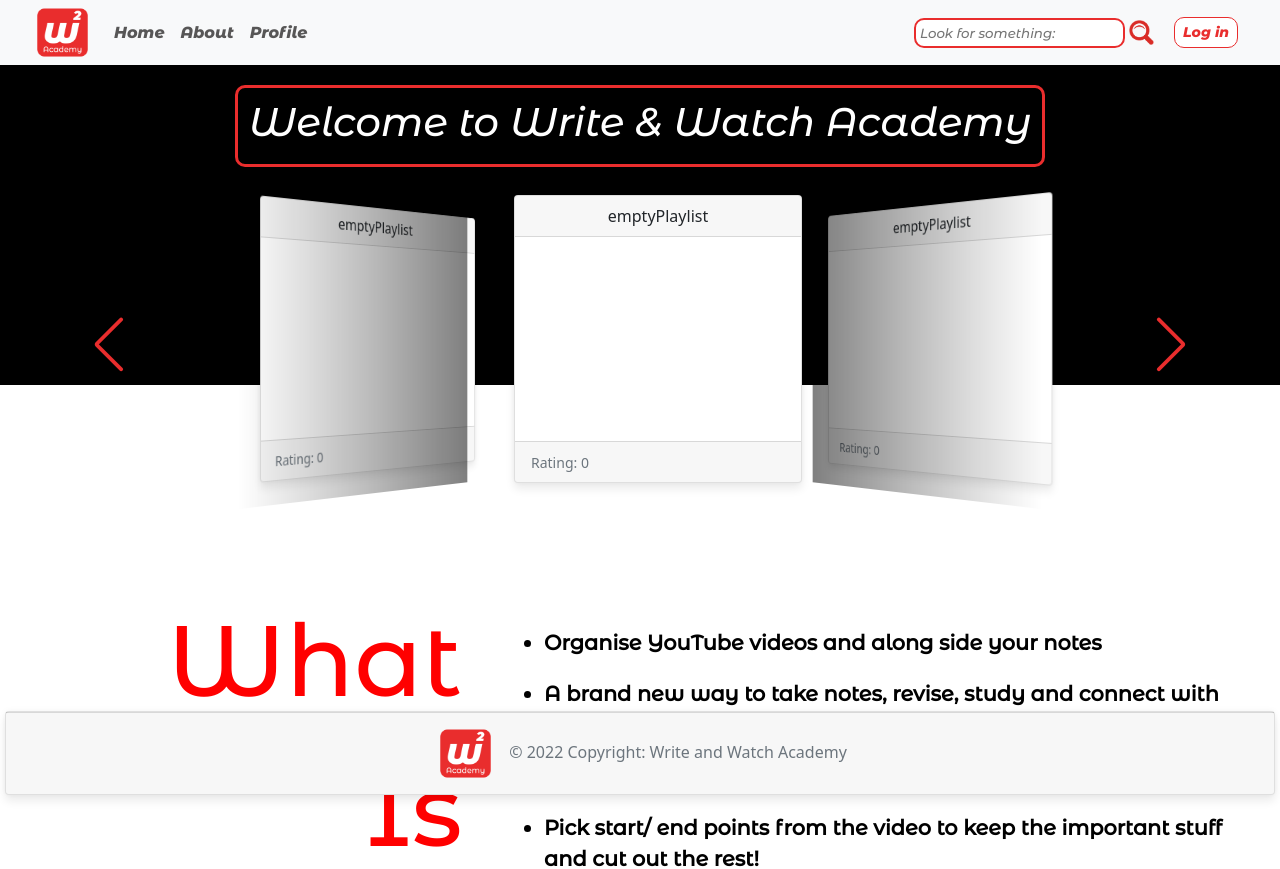
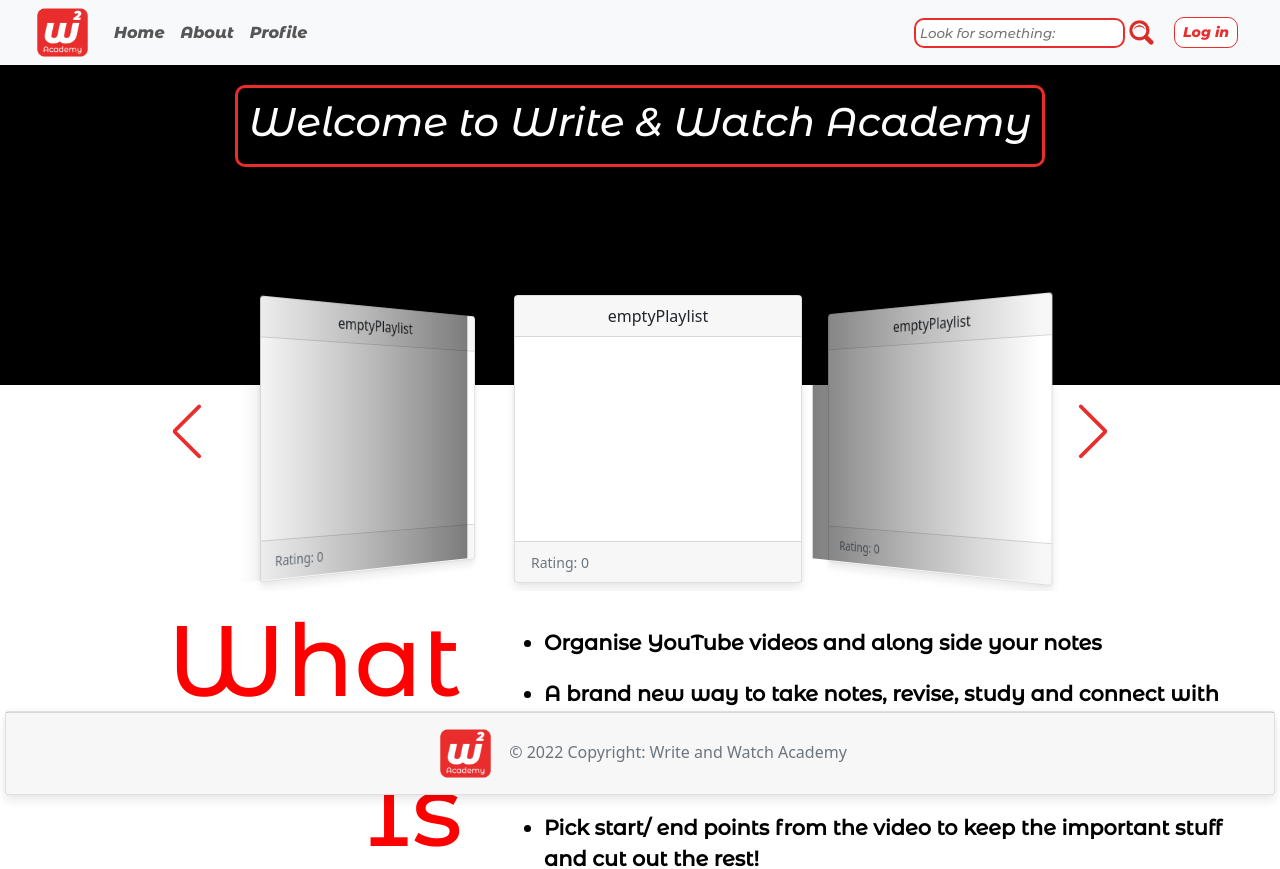
Before and after one commit to Gioele-M/lap4_group_project_client, a React (Create React App) app: page / in a window 1280 px wide. Shown: the top 869 px of the page. Built offline with nearby package versions, Linux system fonts and the light colour scheme; no server answers.

Commit message:
add carousel styling

```diff
--- a/src/Components/Carousel/styles.css
+++ b/src/Components/Carousel/styles.css
@@ -19,7 +19,7 @@
     background-position: center;
     background-size: cover;
     width: 300px;
-    /* height: 400px; */
+    height: 310px;
   }
 
   @media (max-width: 768px) {
@@ -35,6 +35,10 @@
     height: 100%;
     -o-object-fit: cover;
        object-fit: cover;
+  }
+  .swiper {
+    width: 960px;
+    margin-top: 100px;
   }
 
   .container-fluid {
```
